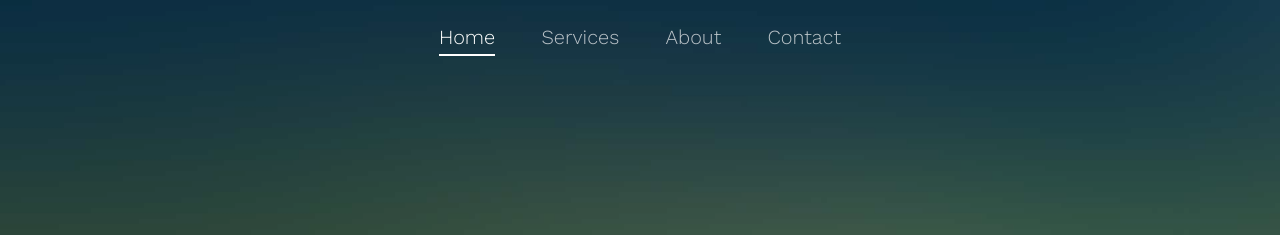
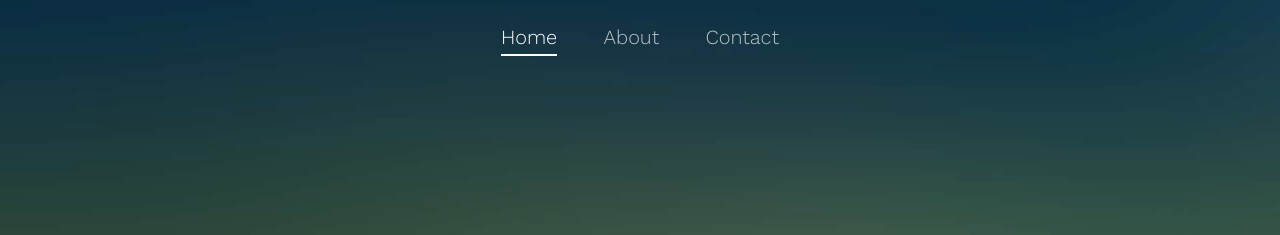
Before and after one commit to kiccnz/kiccnz.github.io, a plain HTML site: page index.html in a window 1280 px wide. Shown: the top 235 px of the page. Drawn offline with nearby package versions, Linux system fonts and the light colour scheme; files whose address does not match are found by name.

Commit message:
removed services.html link from index page

```diff
--- a/index.html
+++ b/index.html
@@ -71,7 +71,6 @@
 				<nav class="fh5co-main-nav">
 					<ul>
 						<li class="fh5co-active"><a href="index.html"><span>Home</span></a></li>
-						<li><a href="services.html"><span>Services</span></a></li>
 						<li><a href="about.html"><span>About</span></a></li>
 						<li><a href="contact.html"><span>Contact</span></a></li>
 					</ul>
```
